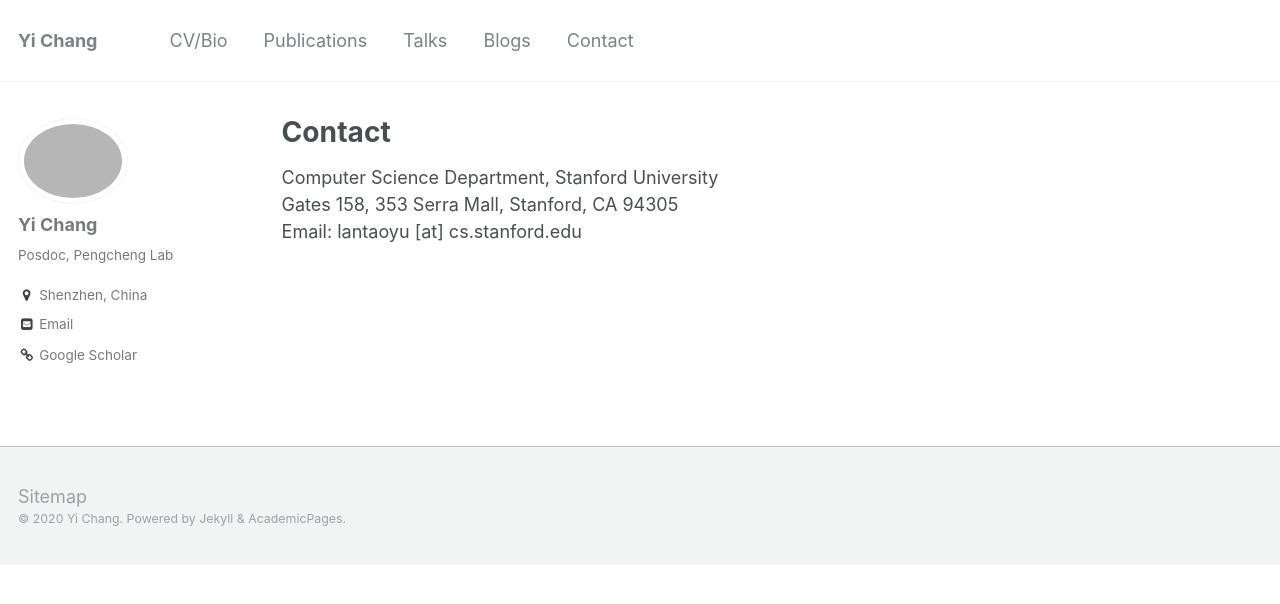
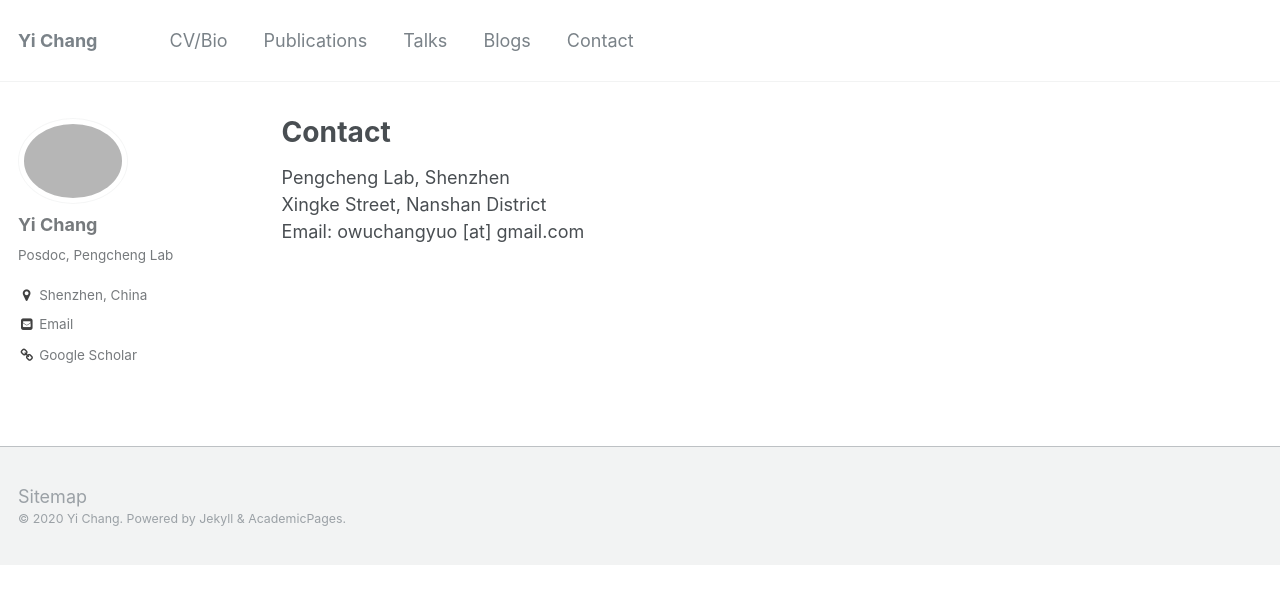
Before and after one commit to zhanwenchen/owuchangyuo.github.io, a Jekyll site: the page built from _pages/contact.md, in a window 1280 px wide. Shown: the top 604 px of the page. Built offline with Jekyll 4.4.1, drawn with Linux system fonts in a browser that asks for light colours.

Commit message:
Update contact.md

```diff
--- a/_pages/contact.md
+++ b/_pages/contact.md
@@ -4,6 +4,6 @@ title: "Contact"
 permalink: /contact/
 author_profile: true
 ---
-Computer Science Department, Stanford University<br>
-Gates 158, 353 Serra Mall, Stanford, CA 94305<br>
-Email: lantaoyu [at] cs.stanford.edu
+Pengcheng Lab, Shenzhen<br>
+Xingke Street, Nanshan District<br>
+Email: owuchangyuo [at] gmail.com
```
